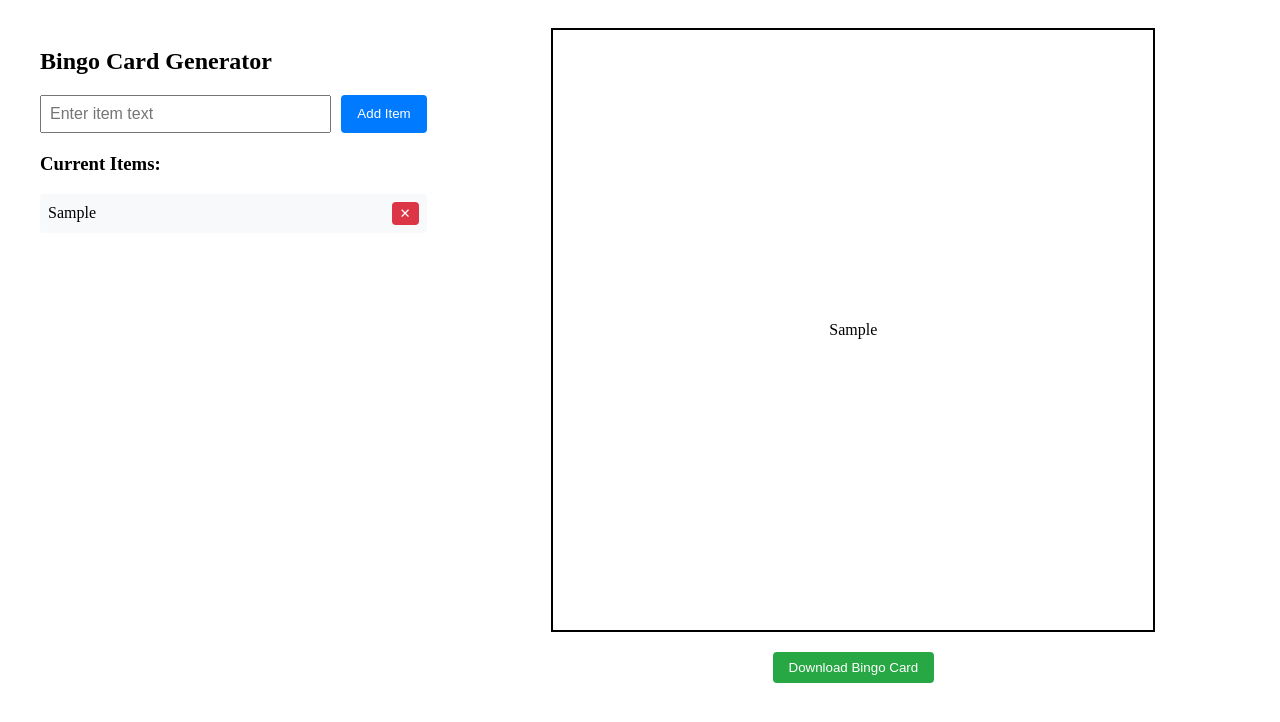
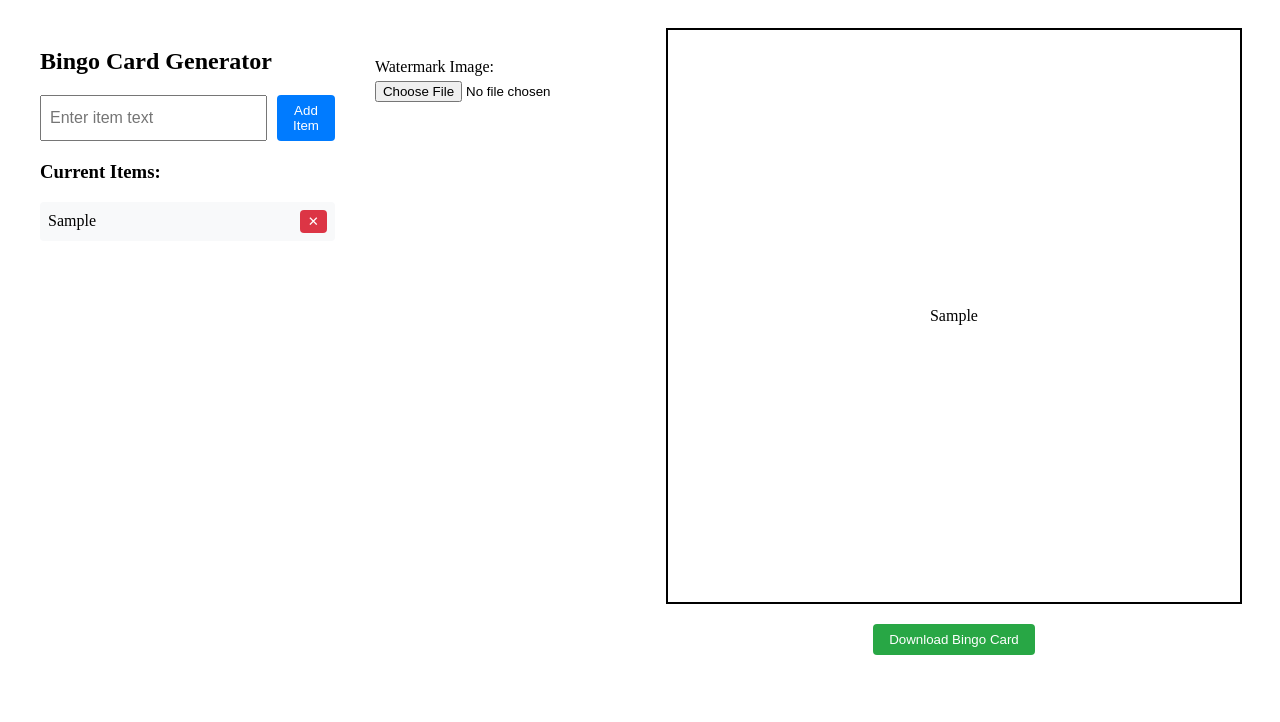
Before and after one commit to javawocky/bingogen, an Angular app: page / in a window 1280 px wide. Both pictures are taken after typing "Sample" into the empty fields and a click on the button "Add Item". Shown: the top 722 px of the page. Built offline with nearby package versions, Linux system fonts and the light colour scheme.

Commit message:
Background image first attempt

```diff
--- a/src/app/app.component.css
+++ b/src/app/app.component.css
@@ -1,3 +1,41 @@
+.watermark-controls {
+  margin: 20px 0;
+}
+
+.control-group {
+  margin: 10px 0;
+}
+
+.control-group label {
+  display: block;
+  margin-bottom: 5px;
+}
+
+.bingo-card {
+  position: relative;
+}
+
+.watermark {
+  position: absolute;
+  top: 0;
+  left: 0;
+  width: 100%;
+  height: 100%;
+  z-index: 0;
+  pointer-events: none;
+}
+
+.watermark img {
+  width: 100%;
+  height: 100%;
+  object-fit: contain;
+}
+
+.bingo-cell {
+  position: relative;
+  z-index: 1;
+}
+
 .container {
   max-width: 1200px;
   margin: 0 auto;
--- a/src/app/app.component.html
+++ b/src/app/app.component.html
@@ -28,8 +28,22 @@
     </div>
   </div>
 
+  <div class="watermark-controls" *ngIf="items.length > 0">
+    <div class="control-group">
+      <label for="watermark">Watermark Image:</label>
+      <input type="file" id="watermark" accept="image/*" (change)="onFileSelected($event)">
+    </div>
+    <div class="control-group" *ngIf="watermarkImage">
+      <label for="opacity">Watermark Opacity:</label>
+      <input type="range" id="opacity" min="0" max="1" step="0.1" [value]="watermarkOpacity" (input)="updateOpacity($event)">
+    </div>
+  </div>
+
   <div class="bingo-section" *ngIf="items.length > 0">
     <div id="bingo-card" class="bingo-card" [style.grid-template-columns]="'repeat(' + gridSize + ', 1fr)'">
+      <div class="watermark" *ngIf="watermarkImage" [style.opacity]="watermarkOpacity">
+        <img [src]="watermarkImage" alt="Watermark">
+      </div>
       <div class="bingo-cell" *ngFor="let item of items">
         {{ item }}
       </div>
--- a/src/app/app.component.ts
+++ b/src/app/app.component.ts
@@ -13,6 +13,23 @@ import html2canvas from 'html2canvas';
   imports: [CommonModule, FormsModule]
 })
 export class AppComponent {
+  watermarkImage: string | null = null;
+  watermarkOpacity: number = 0.3;
+
+  onFileSelected(event: Event) {
+    const file = (event.target as HTMLInputElement).files?.[0];
+    if (file) {
+      const reader = new FileReader();
+      reader.onload = (e) => {
+        this.watermarkImage = e.target?.result as string;
+      };
+      reader.readAsDataURL(file);
+    }
+  }
+
+  updateOpacity(event: Event) {
+    this.watermarkOpacity = Number((event.target as HTMLInputElement).value);
+  }
   items: string[] = [];
   newItem: string = '';
   gridSize: number = 0;
```
